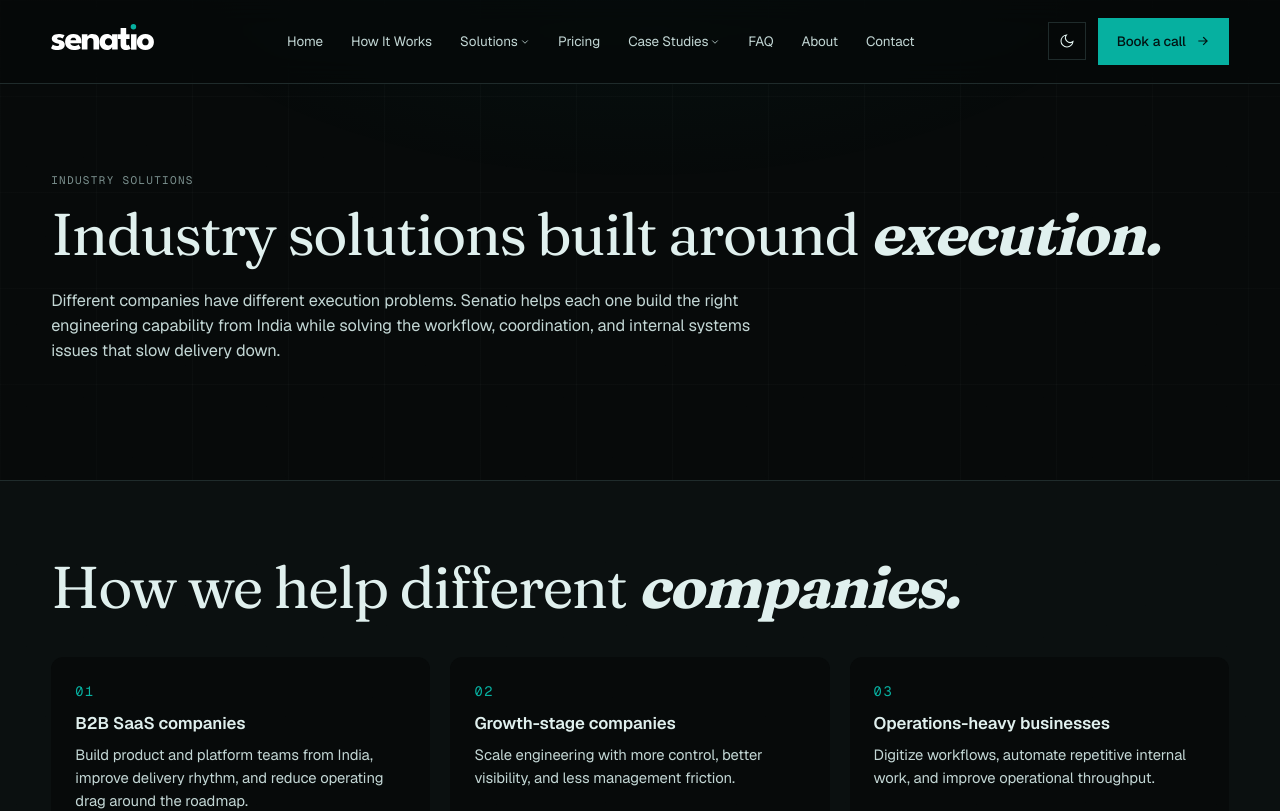
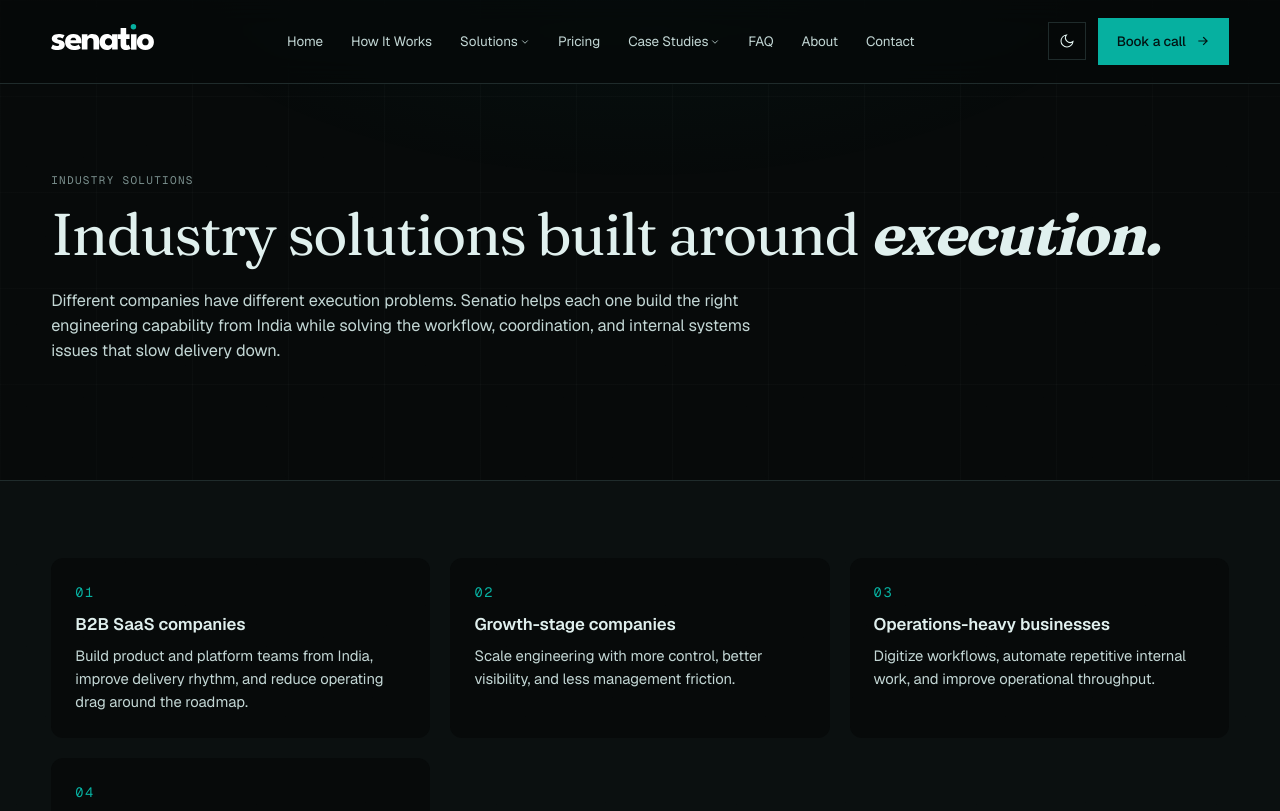
Before and after one commit to gugan-zemuria/Senatio-landing-page, a Next.js app: page /industry-solutions in a window 1280 px wide. Shown: the top 811 px of the page. Built offline with nearby package versions, Linux system fonts and the light colour scheme.

Commit message:
refactor: update industry solutions page metadata and remove redundant section heading

```diff
--- a/src/app/industry-solutions/page.tsx
+++ b/src/app/industry-solutions/page.tsx
@@ -7,9 +7,9 @@ import Footer from "@/components/Footer";
 import RevealObserver from "@/components/RevealObserver";
 
 export const metadata: Metadata = {
-  title: "Industry-Specific Engineering Solutions | Senatio",
+  title: "Industry Solutions for Engineering Teams and Execution Improvement | Senatio",
   description:
-    "See how Senatio helps different companies build engineering teams from India, improve workflows, and solve execution problems through practical systems and automation.",
+    "See how Senatio helps different types of companies build engineering teams from India, improve workflows, and solve internal execution problems through practical systems and automation.",
 };
 
 const BtnArrow = () => (
@@ -47,15 +47,8 @@ export default function IndustrySolutionsPage() {
           </div>
         </section>
 
-        <section className="section" style={{ background: "var(--bg-2)" }} aria-labelledby="is-solutions-h">
+        <section className="section" style={{ background: "var(--bg-2)" }}>
           <div className="wrap">
-            <div className="section-head">
-              <div data-reveal data-delay="1">
-                <h2 className="section-title" id="is-solutions-h">
-                  How we help different <em>companies.</em>
-                </h2>
-              </div>
-            </div>
             <div style={{
               display: "grid",
               gridTemplateColumns: "repeat(auto-fit, minmax(280px, 1fr))",
```
